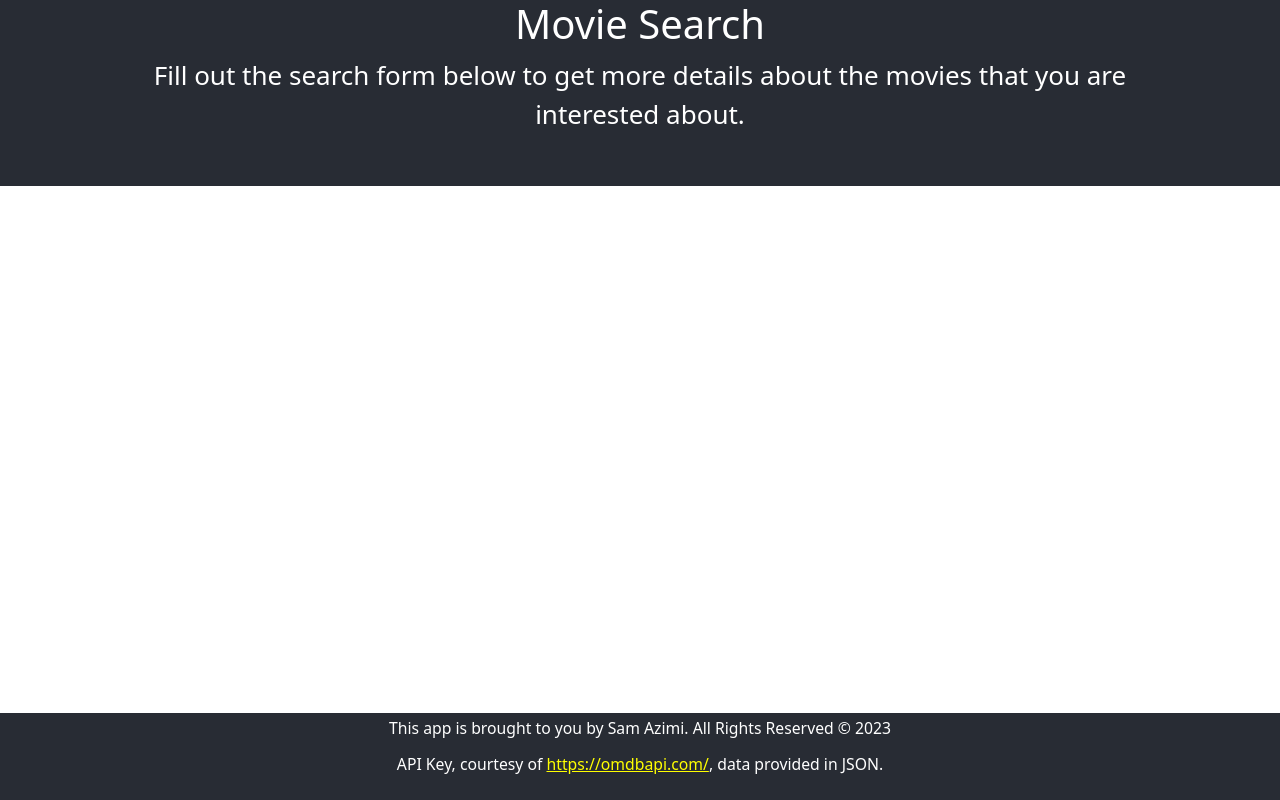
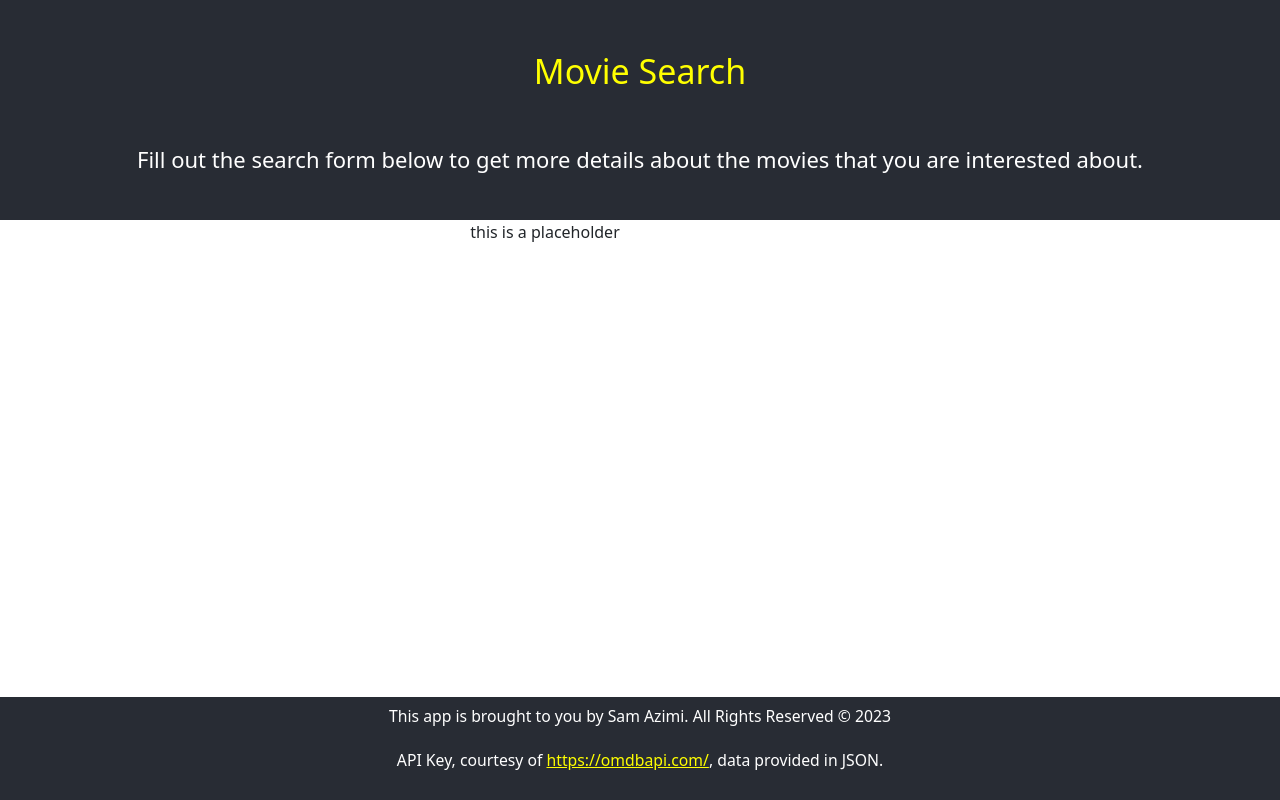
Before and after one commit to dinozio-design/movie-info-api, a React (Create React App) app: page / in a window 1280 px wide. Built offline with nearby package versions, Linux system fonts and the light colour scheme.

Commit message:
initiated GUI Container and tweaked the Header and Footer styles

```diff
--- a/src/App.jsx
+++ b/src/App.jsx
@@ -1,6 +1,7 @@
 import React from 'react';
 import Header from './components/Header';
 import Footer from './components/Footer';
+import GuiContainer from './components/GuiContainer';
 
 import './App.css';
 
@@ -8,6 +9,7 @@ function App() {
   return (
     <div className="App">
       <Header/>
+      <GuiContainer/>
       <Footer/>
     </div>
   );
--- a/src/components/Footer.jsx
+++ b/src/components/Footer.jsx
@@ -16,8 +16,8 @@ const styles = {
     },
     paragraphStyle:{
         fontSize: ".75em",
-        marginBlockStart: ".25em",
-        marginBlockEnd:".5em"
+        marginBlockStart: ".5em",
+        marginBlockEnd:".75em"
     },
     linkStyle:{
         color:"yellow"
--- /dev/null
+++ b/src/components/GuiContainer.jsx
@@ -0,0 +1,20 @@
+import React from "react";
+import Row from "./Row";
+import Column from "./Column";
+import Container from "./Container";
+
+export default function GuiContainer(){
+
+    // will put logic here with state and hooks
+
+    return (
+        <Container>
+            <Row>
+                <Column size="md-10">
+                    <p>this is a placeholder</p>
+                </Column>
+            </Row>
+        </Container>
+
+    );
+};
--- a/src/components/Header.jsx
+++ b/src/components/Header.jsx
@@ -8,11 +8,17 @@ const styles = {
         flexDirection: "column",
         alignItems: "center",
         justifyContent: "center",
-        fontSize: "calc(10px + 2vmin)",
         color: "white"
     },
+    headingStyle:{
+        fontSize: "calc(10px + 3vmin)",
+        marginBlockStart:"1.5em",
+        marginBlockEnd:"1.5em",
+        color: "yellow"
+    },
     paragraphStyle:{
-        margin: "0 5em 2em 5em"
+        margin: "0 5em 2em 5em",
+        fontSize: "calc(10px + 1.5vmin)",
     }
 };
 
@@ -20,7 +26,7 @@ export default function Header() {
    return (
    <div>
         <header style={styles.headerStyle} className="header">
-            <h1>Movie Search</h1>
+            <h1 style={styles.headingStyle}>Movie Search</h1>
             <p style={styles.paragraphStyle}>
                 Fill out the search form below to get more details about the movies that you are interested about.
             </p>
```
